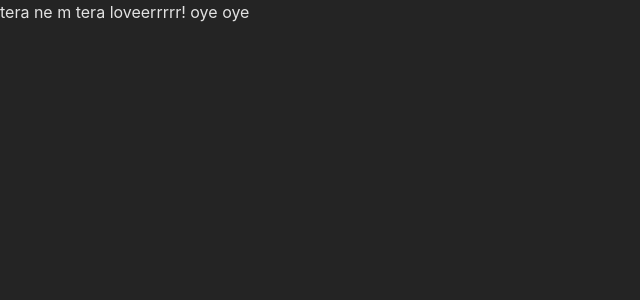
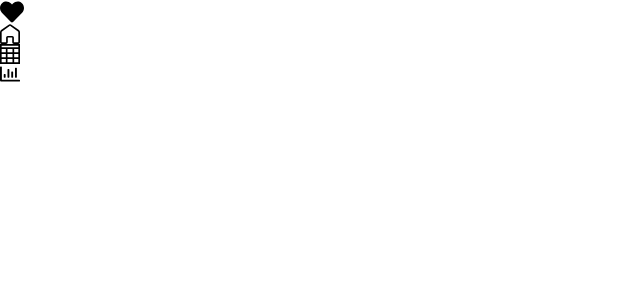
Before and after one commit to Ramandeep9898/Dil-foods, a React (Vite) app: page / in a window 1280 px wide. Shown: the top 300 px of the page, without its empty margins (0-640 px from the left). Built offline with nearby package versions, Linux system fonts and the light colour scheme.

Commit message:
basic router setup + tanquery + basic layout

```diff
--- a/package.json
+++ b/package.json
@@ -10,8 +10,11 @@
     "preview": "vite preview"
   },
   "dependencies": {
+    "@tanstack/react-query": "^5.28.4",
     "react": "^18.2.0",
-    "react-dom": "^18.2.0"
+    "react-dom": "^18.2.0",
+    "react-icons": "^5.0.1",
+    "react-router-dom": "^6.22.3"
   },
   "devDependencies": {
     "@types/react": "^18.2.64",
--- a/src/App.tsx
+++ b/src/App.tsx
@@ -1,9 +1,42 @@
 import './App.css'
+import {
+  QueryClient,
+  QueryClientProvider,
+} from '@tanstack/react-query'
+import { Route, Routes } from "react-router-dom";
+import { Home } from './components/Home';
+import { Header, Sidebar } from './components';
+
+
+
+const queryClient = new QueryClient({
+  defaultOptions: {
+    queries: {
+      refetchOnWindowFocus: false,
+    },
+  },
+});
+
+
 
 function App() {
 
   return (
-    <div className="text-3xl font-bold underline">tera ne m tera loveerrrrr! oye oye</div>
+    <QueryClientProvider client={queryClient}>
+      <Header />
+      <div className="flex flex-row w-full">
+
+        <Sidebar />
+        <Routes>
+
+          <Route path="/" element={<Home />} />
+          <Route path="/dashboard" element={<Home />} />
+          <Route path="/charts" element={<Home />} />
+
+        </Routes>
+      </div>
+    </QueryClientProvider>
+
   )
 }
 
--- /dev/null
+++ b/src/components/Header/Header.tsx
@@ -0,0 +1,16 @@
+import { FaHeart } from "react-icons/fa";
+
+
+
+export const Header = () => {
+    return (
+        <nav className="border-[grey-border] border-b fixed w-full bg-white z-10 top-0 flex">
+            <div className=" text-red-500 flex items-center justify-center px-6 py-4">
+                <FaHeart size={"24px"} />
+            </div>
+            <div className="w-full"></div>
+
+
+        </nav>
+    )
+}
--- /dev/null
+++ b/src/components/Home.tsx
@@ -0,0 +1,8 @@
+import React from 'react'
+
+export const Home = () => {
+    return (
+        <></>
+        // <div className='text-6xl'>Home</div>
+    )
+}
--- /dev/null
+++ b/src/components/Sidebar/Sidebar.tsx
@@ -0,0 +1,38 @@
+import { GrTable, GrHomeRounded } from "react-icons/gr";
+import { FaRegChartBar } from "react-icons/fa";
+import { NavLink } from "react-router-dom";
+
+
+export const Sidebar = () => {
+    return (
+        <nav className="border-[grey-border] border-r h-screen w-fit fixed top-0 z-50">
+            <ul className="h-screen flex justify-start mt-28 flex-col items-center gap-6">
+                <NavLink
+                    to="/"
+                    className={({ isActive, isPending }) =>
+                        isPending ? "text-border-grey" : isActive ? "text-primary border-r-2 p-3 px-6 border-red-500" : "text-[#a5a6a7] p-3 px-6"
+                    }
+                >
+                    <GrHomeRounded size={20} />
+                </NavLink>
+                <NavLink
+                    to="/dashboard"
+                    className={({ isActive, isPending }) =>
+                        isPending ? "text-border-grey" : isActive ? "text-primary border-r-2 p-3 px-6 border-red-500" : "text-[#a5a6a7] p-3 px-6"
+                    }
+                >
+                    <GrTable size={20} />
+                </NavLink>
+                <NavLink
+                    to="/charts"
+                    className={({ isActive, isPending }) =>
+                        isPending ? "text-[border-grey]" : isActive ? "text-primary border-r-2 p-3 px-6 border-red-500" : "text-[#a5a6a7] p-3 px-6"
+                    }
+                >
+                    <FaRegChartBar size={20} />
+                </NavLink>
+
+            </ul>
+        </nav>
+    )
+}
--- /dev/null
+++ b/src/components/index.ts
@@ -0,0 +1,3 @@
+
+export * from "./Header/Header"
+export * from "./Sidebar/Sidebar"
--- a/src/index.css
+++ b/src/index.css
@@ -1,16 +1,8 @@
 :root {
-  font-family: Inter, system-ui, Avenir, Helvetica, Arial, sans-serif;
-  line-height: 1.5;
-  font-weight: 400;
-
-  color-scheme: light dark;
-  color: rgba(255, 255, 255, 0.87);
-  background-color: #242424;
-
-  font-synthesis: none;
-  text-rendering: optimizeLegibility;
-  -webkit-font-smoothing: antialiased;
-  -moz-osx-font-smoothing: grayscale;
+}
+* {
+  margin: 0px;
+  padding: 0px;
 }
 @tailwind base;
 @tailwind components;
--- a/src/main.tsx
+++ b/src/main.tsx
@@ -2,9 +2,12 @@ import React from 'react'
 import ReactDOM from 'react-dom/client'
 import App from './App.tsx'
 import './index.css'
+import { BrowserRouter as Router } from "react-router-dom";
 
 ReactDOM.createRoot(document.getElementById('root')!).render(
   <React.StrictMode>
-    <App />
+    <Router>
+      <App />
+    </Router>
   </React.StrictMode>,
 )
```
Also changed, not shown: 1 other file (tests, documents, lock files or other folders).
